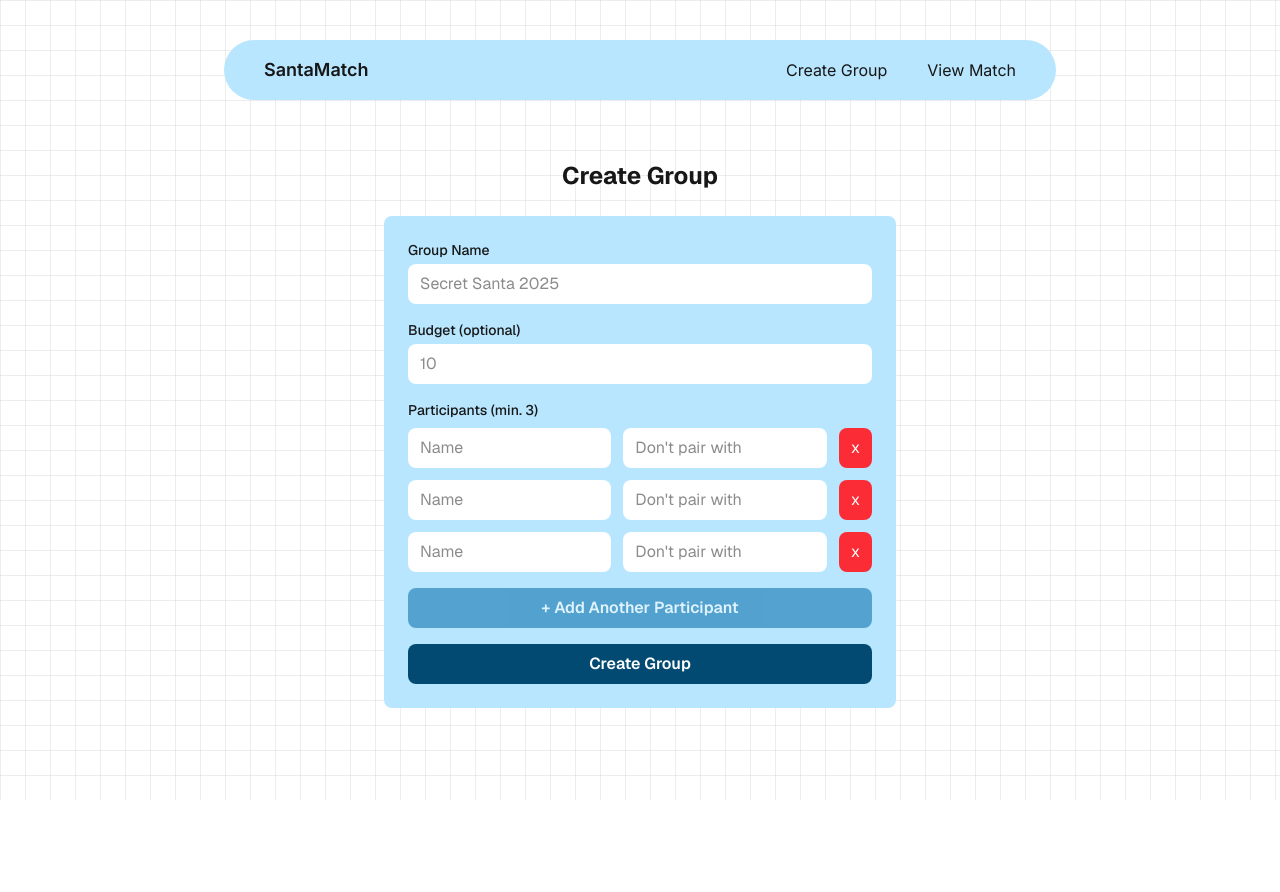
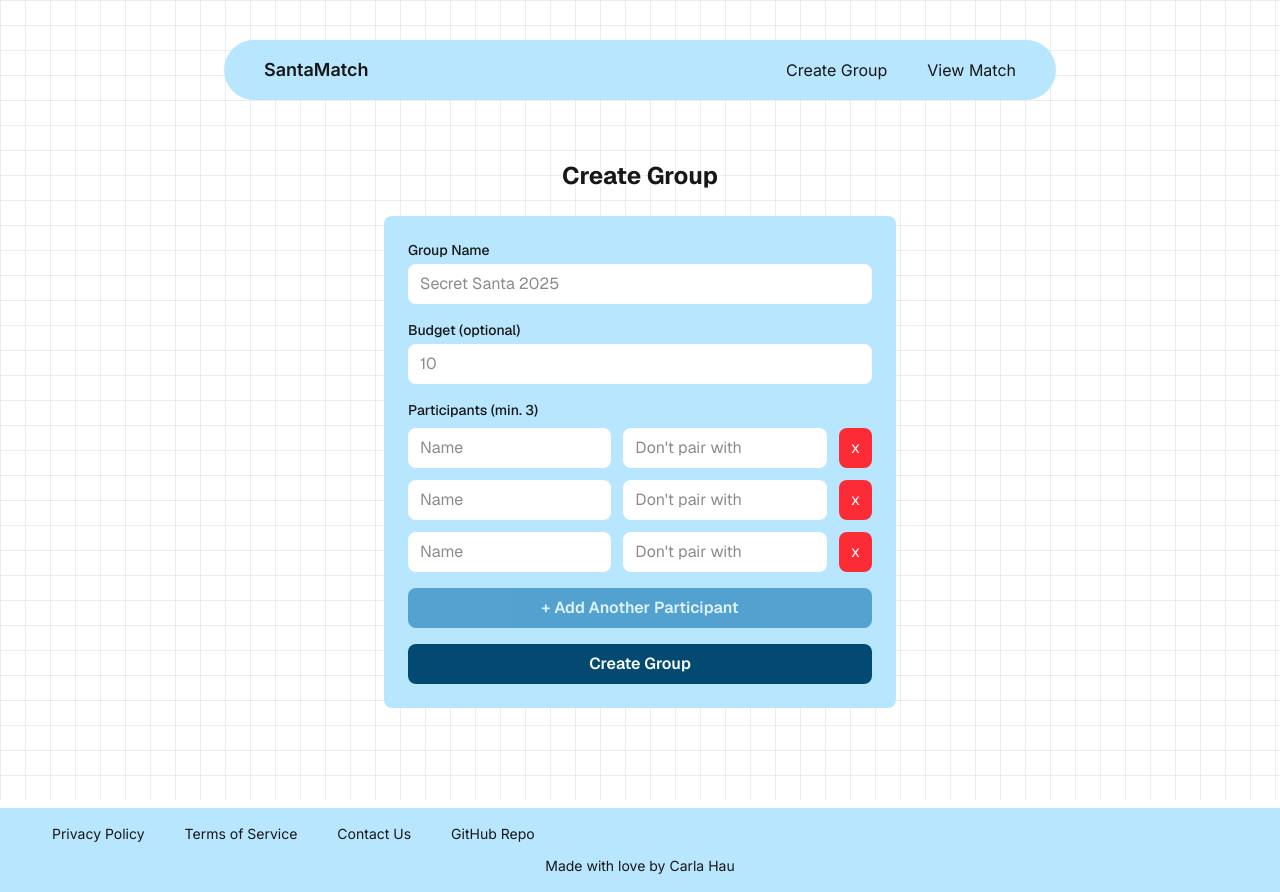
Before and after one commit to carlahauu/Santa-Match, a Next.js app in the folder frontend/: page /create-group in a window 1280 px wide. Before the commit the page ends 800 px from the top, so only its background shows below. Built offline with nearby package versions, Linux system fonts and the light colour scheme.

Commit message:
feat: Add footer

```diff
--- a/frontend/app/layout.tsx
+++ b/frontend/app/layout.tsx
@@ -3,6 +3,7 @@ import { Geist, Geist_Mono } from 'next/font/google';
 import './globals.css';
 import Navbar from './ui/Navbar';
 import { inter } from './ui/fonts';
+import Footer from './ui/footer';
 
 const geistSans = Geist({
   variable: '--font-geist-sans',
@@ -33,6 +34,7 @@ export default function RootLayout({
         <div className="absolute -z-10 inset-0 h-full w-full bg-[linear-gradient(to_right,#73737320_1px,transparent_1px),linear-gradient(to_bottom,#73737320_1px,transparent_1px)] bg-[size:25px_25px]" />
         <Navbar />
         {children}
+        <Footer />
       </body>
     </html>
   );
--- /dev/null
+++ b/frontend/app/ui/footer.tsx
@@ -0,0 +1,41 @@
+'use client';
+
+import Link from 'next/link';
+
+const footerItems = [
+  { name: 'Privacy Policy', href: '/privacy-policy' },
+  { name: 'Terms of Service', href: '/terms-of-service' },
+  { name: 'Contact Us', href: '/contact-us' },
+  { name: 'GitHub Repo', href: 'https://github.com/carlahauu/Santa-Match' },
+];
+
+export default function Footer() {
+  return (
+    <div className="justify-center items-center flex flex-col mt-10">
+      <footer className="flex flex-col bg-sky-200 mx-auto p-4 px-10 z-50 w-full">
+        <div className="mx-auto flex mb-3 md:justify-between md:w-full">
+          <div className="flex flex-col md:flex-row text-center gap-4">
+            {footerItems.map((item) => (
+              <Link
+                key={item.name}
+                href={item.href}
+                className={`text-sm hover:text-sky-600 hover:border-b-1 border-sky-600 px-3`}
+              >
+                {item.name}
+              </Link>
+            ))}
+          </div>
+        </div>
+        <p className="mx-auto text-sm">
+          Made with love by{' '}
+          <Link
+            className="hover:text-sky-600 hover:border-b-1 border-sky-600"
+            href="https://carlahau.com"
+          >
+            Carla Hau
+          </Link>
+        </p>
+      </footer>
+    </div>
+  );
+}
```
